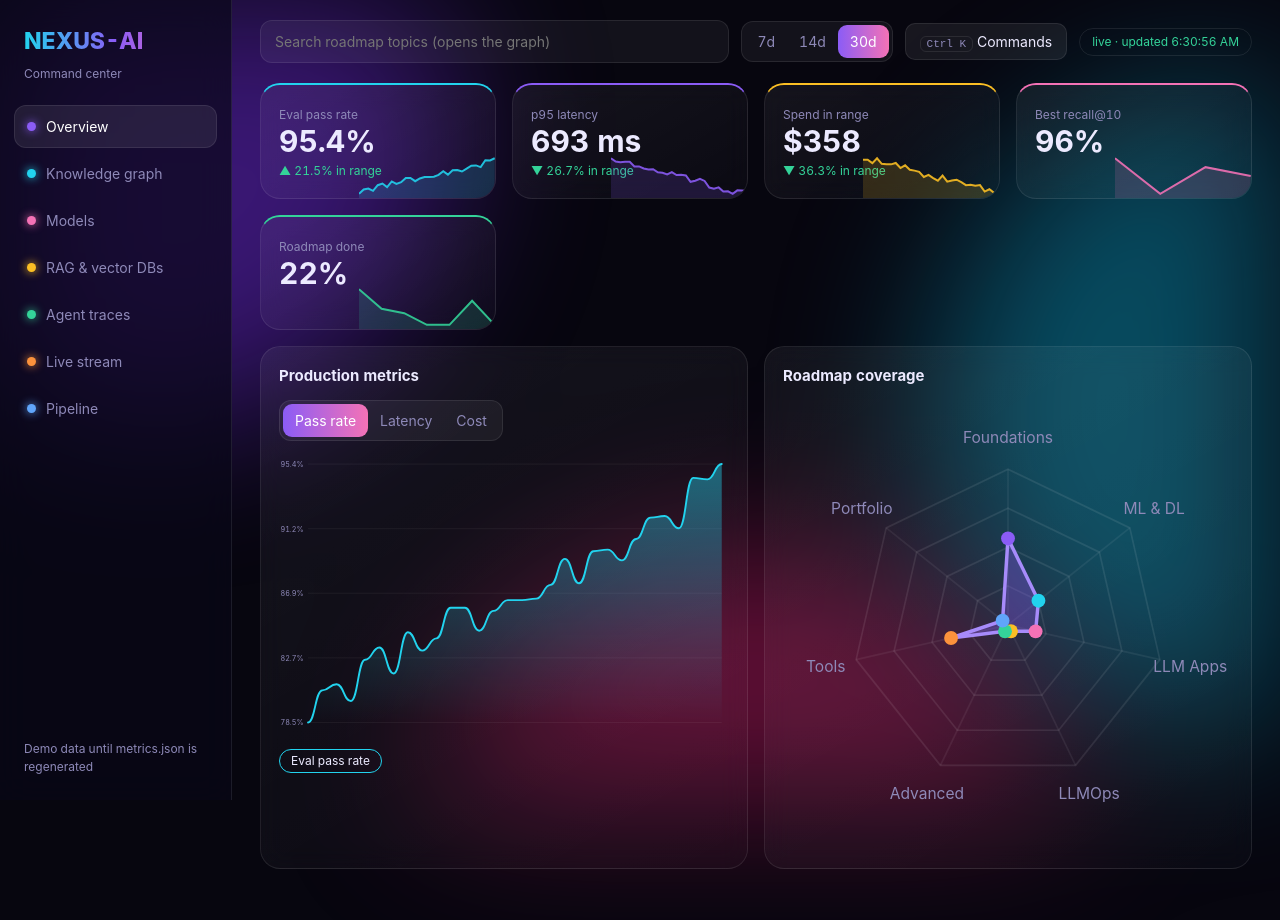
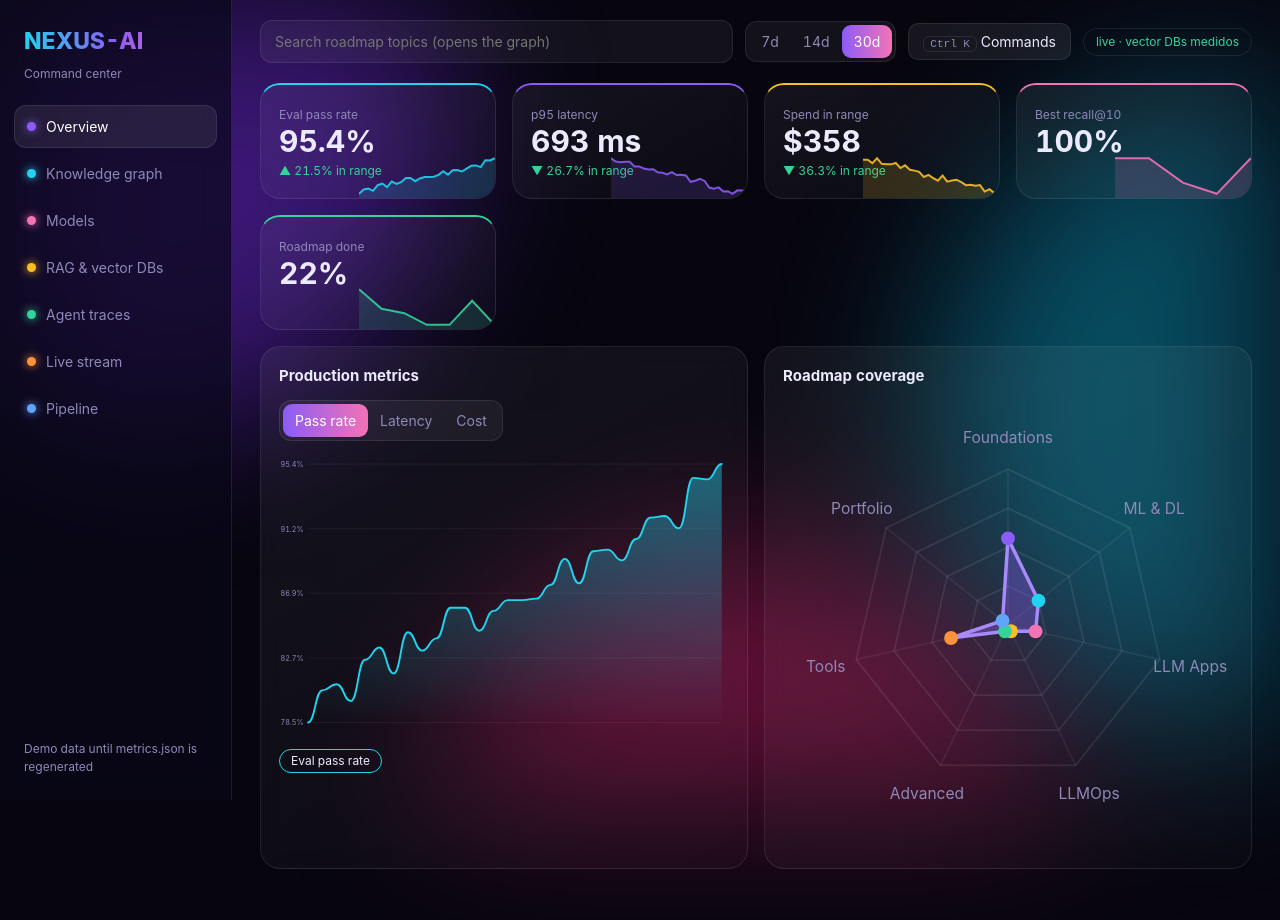
Before and after one commit to kallymeire/NEXUS.IA, a plain HTML site: page docs/dashboard/index.html in a window 1280 px wide. Drawn offline with Linux system fonts and the light colour scheme.

Commit message:
feat: painel lê benchmark medido de vectordb.json

```diff
--- /dev/null
+++ b/docs/dashboard/data/vectordb.json
@@ -0,0 +1,56 @@
+{
+  "meta": {
+    "n": 50000,
+    "dim": 128,
+    "queries": 500,
+    "seed": 42,
+    "k": 10,
+    "timestamp": "2026-11-23 18:06 UTC",
+    "machine": "Windows AMD64",
+    "python": "3.10.11",
+    "measured": true
+  },
+  "results": [
+    {
+      "backend": "numpy-exact",
+      "build_s": 0.7,
+      "p50_ms": 10.128,
+      "p95_ms": 30.866,
+      "qps": 71.3,
+      "recall_at_10": 1.0
+    },
+    {
+      "backend": "faiss-flat",
+      "build_s": 0.02,
+      "p50_ms": 15.762,
+      "p95_ms": 59.564,
+      "qps": 46.7,
+      "recall_at_10": 1.0
+    },
+    {
+      "backend": "faiss-hnsw",
+      "build_s": 111.06,
+      "p50_ms": 2.304,
+      "p95_ms": 3.141,
+      "qps": 380.5,
+      "recall_at_10": 0.6098
+    },
+    {
+      "backend": "chroma",
+      "build_s": 59.49,
+      "p50_ms": 4.38,
+      "p95_ms": 5.914,
+      "qps": 217.0,
+      "recall_at_10": 0.4302
+    },
+    {
+      "backend": "qdrant-local",
+      "build_s": 18.34,
+      "p50_ms": 88.877,
+      "p95_ms": 236.6,
+      "qps": 8.6,
+      "recall_at_10": 1.0
+    }
+  ],
+  "skipped": []
+}
--- a/docs/dashboard/index.html
+++ b/docs/dashboard/index.html
@@ -181,11 +181,11 @@ function mdl(){const m=$('#mm').value,a=+$('#sm').value/100,ema=v=>{let r=[],p=v
 function rag(){
   const d=D.dbs,W=560,H=330,p=48,L=d.map(x=>x.lat),Rc=d.map(x=>x.rec),l0=Math.min(...L)-4,l1=Math.max(...L)+4,r0=Math.min(...Rc)-.02,r1=Math.max(...Rc)+.02,X=v=>p+(v-l0)/(l1-l0)*(W-p-20),Y=v=>H-36-(v-r0)/(r1-r0)*(H-56),Q=Math.max(...d.map(x=>x.qps));
   let g='';for(let i=0;i<=4;i++){const a=l0+(l1-l0)*i/4,b=r0+(r1-r0)*i/4;g+=`<line x1="${X(a)}" x2="${X(a)}" y1="12" y2="${H-36}" stroke="#ffffff10"/><text x="${X(a)}" y="${H-20}" font-size="10" fill="#8e89b8" text-anchor="middle">${a.toFixed(0)} ms</text><line x1="${p}" x2="${W-20}" y1="${Y(b)}" y2="${Y(b)}" stroke="#ffffff10"/><text x="4" y="${Y(b)+3}" font-size="10" fill="#8e89b8">${(b*100).toFixed(0)}%</text>`}
-  $('#sc').innerHTML=`<svg viewBox="0 0 ${W} ${H}">${g}<text x="${W-20}" y="${H-4}" font-size="10" fill="#8e89b8" text-anchor="end">faster is left, more accurate is up</text>${d.map((x,i)=>`<g class="t" data-i="${i}"><circle cx="${X(x.lat)}" cy="${Y(x.rec)}" r="${12+x.qps/Q*20}" fill="${C[i]}" fill-opacity=".35" stroke="${C[i]}" stroke-width="2.5"/><text x="${X(x.lat)}" y="${Y(x.rec)+4}" font-size="11" font-weight="700" fill="#fff" text-anchor="middle">${x.n}</text></g>`).join('')}</svg>`;
-  const pn=i=>{const x=d[i];S.pin=i;$('#dp').innerHTML=`<h3 style="color:${C[i]}">${x.n}</h3><table><tr><th>p95 latency</th><td>${x.lat} ms</td></tr><tr><th>Recall@10</th><td>${(x.rec*100).toFixed(0)}%</td></tr><tr><th>Throughput</th><td>${x.qps} queries/s</td></tr><tr><th>Cost</th><td>$${x.cost.toFixed(2)} per 1M queries</td></tr></table>`};
+  $('#sc').innerHTML=`<svg viewBox="0 0 ${W} ${H}">${g}<text x="${W-20}" y="${H-4}" font-size="10" fill="#8e89b8" text-anchor="end">faster is left, more accurate is up</text>${d.map((x,i)=>`<g class="t" data-i="${i}"><circle cx="${X(x.lat)}" cy="${Y(x.rec)}" r="${12+x.qps/Q*20}" fill="${C[i%C.length]}" fill-opacity=".35" stroke="${C[i%C.length]}" stroke-width="2.5"/><text x="${X(x.lat)}" y="${Y(x.rec)+4}" font-size="11" font-weight="700" fill="#fff" text-anchor="middle">${x.n}</text></g>`).join('')}</svg>`;
+  const pn=i=>{if(i>=d.length)i=0;const x=d[i];S.pin=i;$('#dp').innerHTML=`<h3 style="color:${C[i%C.length]}">${x.n}</h3><table><tr><th>p95 latency</th><td>${Math.round(x.lat*10)/10} ms</td></tr><tr><th>Recall@10</th><td>${(x.rec*100).toFixed(1)}%</td></tr><tr><th>Throughput</th><td>${x.qps} queries/s</td></tr>${x.build!=null?`<tr><th>Build time</th><td>${x.build} s</td></tr>`:`<tr><th>Cost</th><td>$${(x.cost||0).toFixed(2)} per 1M queries</td></tr>`}</table>`};
   $('#sc').onclick=e=>{const t=e.target.closest('.t');if(t)pn(+t.dataset.i)};pn(S.pin);
   const w=$('#dw').value/100,nm=(v,a)=>(v-Math.min(...a))/(Math.max(...a)-Math.min(...a)||1);
-  $('#dr').innerHTML=d.map((x,i)=>({n:x.n,c:C[i],s:w*nm(x.rec,Rc)+(1-w)*(1-nm(x.lat,L))})).sort((a,b)=>b.s-a.s).map((r,i)=>`<div class="rk"><b>${i+1}</b><span>${r.n}</span><div class="bt"><div class="bf" style="width:${15+r.s*85}%;background:${r.c}"></div></div><span>${(r.s*100).toFixed(0)}</span></div>`).join('');
+  $('#dr').innerHTML=d.map((x,i)=>({n:x.n,c:C[i%C.length],s:w*nm(x.rec,Rc)+(1-w)*(1-nm(x.lat,L))})).sort((a,b)=>b.s-a.s).map((r,i)=>`<div class="rk"><b>${i+1}</b><span>${r.n}</span><div class="bt"><div class="bf" style="width:${15+r.s*85}%;background:${r.c}"></div></div><span>${(r.s*100).toFixed(0)}</span></div>`).join('');
 }
 function ag(rp){
   const T=D.trace,end=Math.max(...T.map(t=>t.t+t.d)),K=[...new Set(T.map(t=>t.k))];
@@ -229,10 +229,26 @@ function cl(){const q=$('#ci').value.toLowerCase(),L=CMD.filter(c=>c[0].toLowerC
 function cp(o){$('#cp').classList.toggle('on',o);if(o){$('#ci').value='';ci=0;cl();$('#ci').focus()}}
 document.addEventListener('keydown',e=>{const on=$('#cp').classList.contains('on');
   if((e.ctrlKey||e.metaKey)&&e.key.toLowerCase()==='k'){e.preventDefault();cp(!on)}else if(e.key==='Escape')cp(false);
-  else if(on){const n=$$('#cu li').length;if(e.key==='ArrowDown'){ci=(ci+1)%n;cl();e.preventDefault()}else if(e.key==='ArrowUp'){ci=(ci-1+n)%n;cl();e.preventDefault()}else if(e.key==='Enter'){const li=$$('#cu li')[ci];if(li){CMD[li.dataset.i][1]();cp(false)}}}});
+  else if(osn){const n=$$('#cu li').length;if(e.key==='ArrowDown'){ci=(ci+1)%n;cl();e.preventDefault()}else if(e.key==='ArrowUp'){ci=(ci-1+n)%n;cl();e.preventDefault()}else if(e.key==='Enter'){const li=$$('#cu li')[ci];if(li){CMD[li.dataset.i][1]();cp(false)}}}});
 $('#ci').oninput=()=>{ci=0;cl()};$('#cu').onclick=e=>{const li=e.target.closest('li');if(li){CMD[li.dataset.i][1]();cp(false)}};
 $('#cp').onclick=e=>{if(e.target.id==='cp')cp(false)};$('#kb').onclick=()=>cp(true);
-function refresh(){fetch('data/metrics.json?'+Date.now()).then(r=>r.ok?r.json():Promise.reject()).then(j=>{D=j;$('#src').textContent='live · updated '+new Date().toLocaleTimeString();all()}).catch(()=>{})}
+function loadDbs(){
+  fetch('data/vectordb.json?'+Date.now())
+    .then(r=>r.ok?r.json():Promise.reject())
+    .then(j=>{
+      const a=j.results;
+      if(!Array.isArray(a)||!a.length)return;
+      D.dbs=a.map(x=>({n:x.backend,lat:x.p95_ms,rec:x.recall_at_10,qps:x.qps,cost:0,build:x.build_s}));
+      $('#src').textContent='live · vector DBs medidos';
+      rag();ov();
+    })
+    .catch(()=>{});
+}
+function refresh(){
+  fetch('data/metrics.json?'+Date.now()).then(r=>r.ok?r.json():Promise.reject())
+    .then(j=>{D=j;$('#src').textContent='live · updated '+new Date().toLocaleTimeString();all()})
+    .catch(()=>{}).finally(loadDbs);
+}
 const hv=location.hash.slice(1);show(V.some(v=>v[0]===hv)?hv:'ov');all();refresh();setInterval(refresh,30000);
 </script>
 </body>
```
